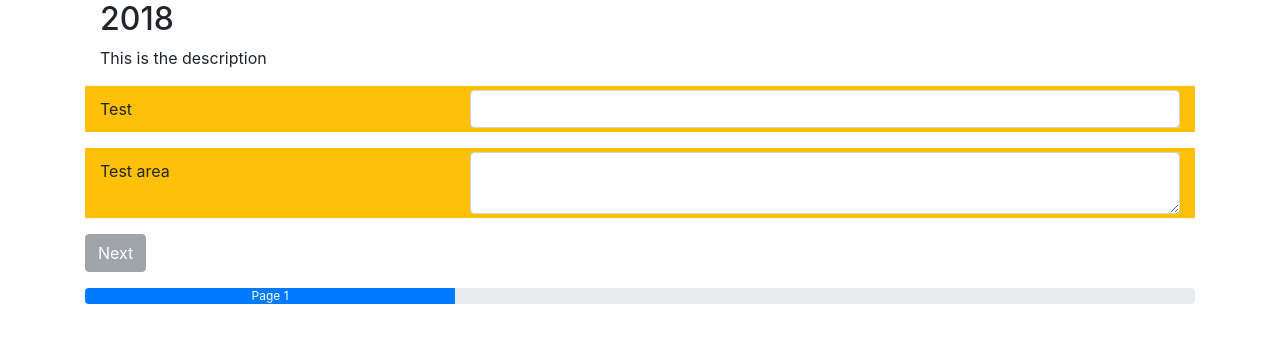
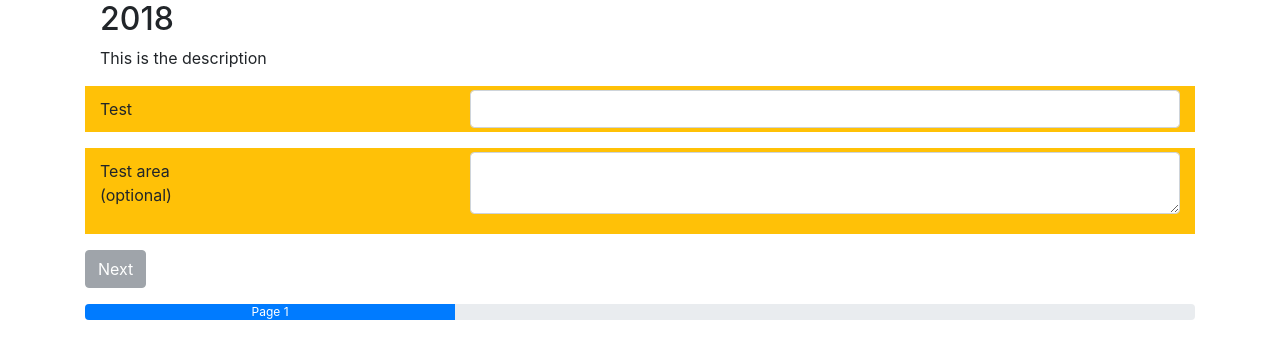
Before and after one commit to davidtron/react-survey-components, a React (Create React App) app: page / in a window 1280 px wide. Shown: the top 358 px of the page. Built offline with nearby package versions, Linux system fonts and the light colour scheme.

Commit message:
Labels optional questions

```diff
--- a/src/components/RadioAnswers.js
+++ b/src/components/RadioAnswers.js
@@ -3,10 +3,10 @@ import {Col, FormGroup, Label} from 'reactstrap';
 import RadioAnswer from './RadioAnswer';
 
 
-const RadioAnswers = ({questionId, question, answers, selectedAnswer, inline, ...props}) => {
+const RadioAnswers = ({questionId, question, required, answers, selectedAnswer, inline}) => {
     return (
         <FormGroup className="bg-warning" row>
-            <Label for={questionId} sm={4}>{question}</Label>
+            <Label for={questionId} sm={4}>{question} {required ? null : <p>(optional)</p>}</Label>
             <Col sm={8}>
             {answers.map((answer, i) => <RadioAnswer selected={answer===selectedAnswer} inline={inline} name={questionId} answer={answer} key={questionId + "-" + i}/>)}
             </Col>
--- a/src/components/TextAreaAnswer.js
+++ b/src/components/TextAreaAnswer.js
@@ -1,10 +1,10 @@
 import React from 'react';
 import {Col, FormGroup, Input, Label} from 'reactstrap';
 
-const TextAreaAnswer = ({questionId, question, answer, ...props}) => {
+const TextAreaAnswer = ({questionId, question, required, answer}) => {
     return (
         <FormGroup className="bg-warning py-sm-1" row>
-            <Label for={questionId} sm={4}>{question}</Label>
+            <Label for={questionId} sm={4}>{question} {required ? null : <p>(optional)</p>}</Label>
             <Col sm={8}>
             <Input className="mb-2 mb-sm-0" type="textarea" name={questionId} id={questionId} defaultValue={answer}/>
             </Col>
--- a/src/components/TextBoxAnswer.js
+++ b/src/components/TextBoxAnswer.js
@@ -1,10 +1,10 @@
 import React from 'react';
 import {Col, FormGroup, Input, Label} from 'reactstrap';
 
-const TextBoxAnswer = ({questionId, question, answer, ...props}) => {
+const TextBoxAnswer = ({questionId, question, required, answer}) => {
     return (
         <FormGroup className="bg-warning py-sm-1" row>
-            <Label for={questionId} sm={4}>{question}</Label>
+            <Label for={questionId} sm={4}>{question} {required ? null : <p>(optional)</p>}</Label>
             <Col sm={8}>
             <Input className="mb-2 mb-sm-0" type="text" name={questionId} id={questionId} defaultValue={answer}/>
             </Col>
--- a/src/containers/Page.js
+++ b/src/containers/Page.js
@@ -74,14 +74,14 @@ export default class Page extends Component {
     renderQuestions = questions => {
         return questions.map((question, i) => {
             if (question.type === 'radio') {
-                return <RadioAnswers key={i} questionId={question.questionId} question={question.question}
+                return <RadioAnswers key={i} questionId={question.questionId} question={question.question} required={question.required}
                                      answers={question.answers} selectedAnswer={this.state.answers[question.questionId]}
                                      inline/>
             } else if (question.type === 'textarea') {
-                return <TextAreaAnswer key={i} questionId={question.questionId} question={question.question}
+                return <TextAreaAnswer key={i} questionId={question.questionId} question={question.question} required={question.required}
                                    answer={this.state.answers[question.questionId]}/>
             } else if (question.type === 'text') {
-                return <TextBoxAnswer key={i} questionId={question.questionId} question={question.question}
+                return <TextBoxAnswer key={i} questionId={question.questionId} question={question.question} required={question.required}
                                    answer={this.state.answers[question.questionId]}/>
             }
             return <div>no questions</div>
```
